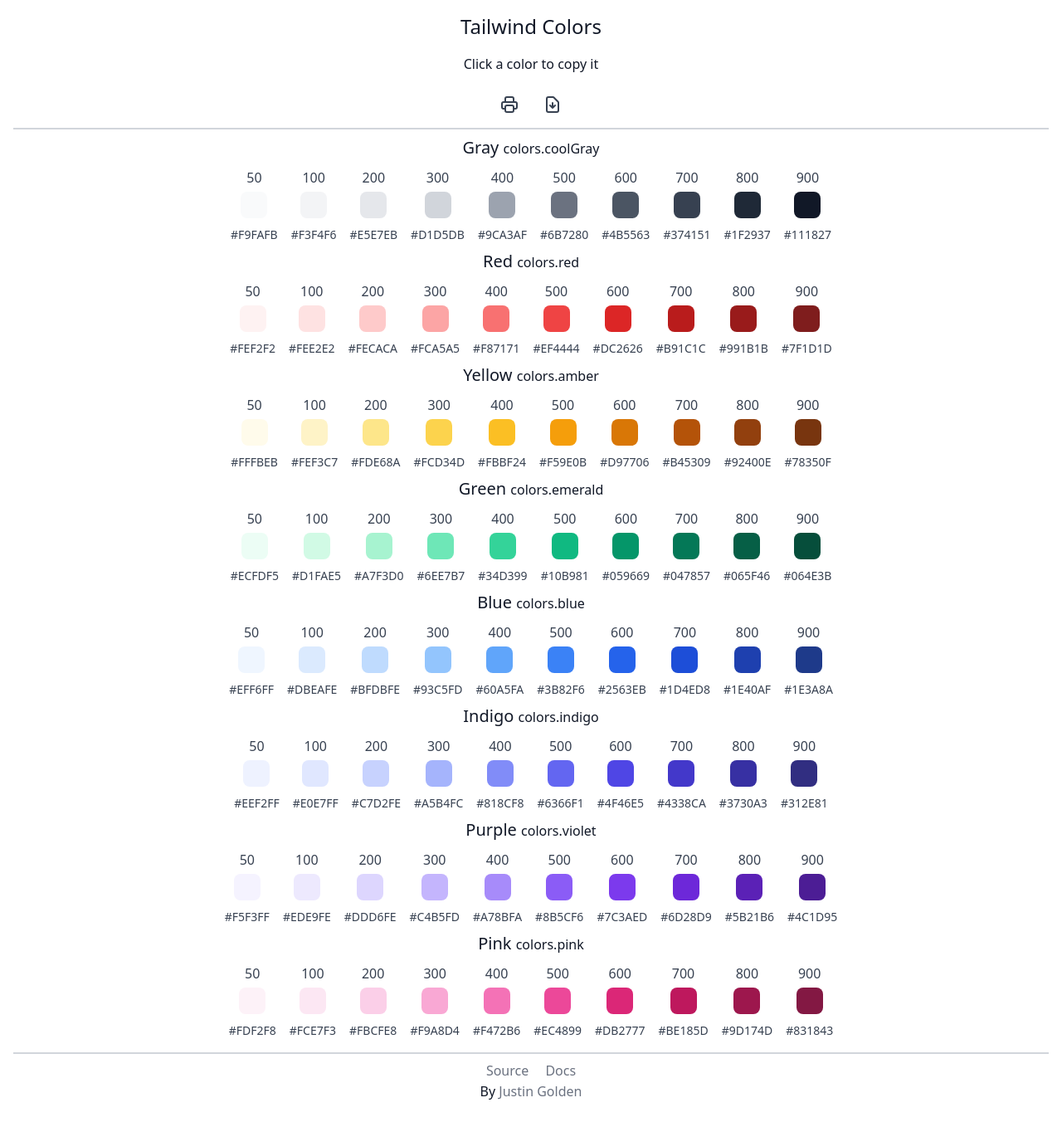
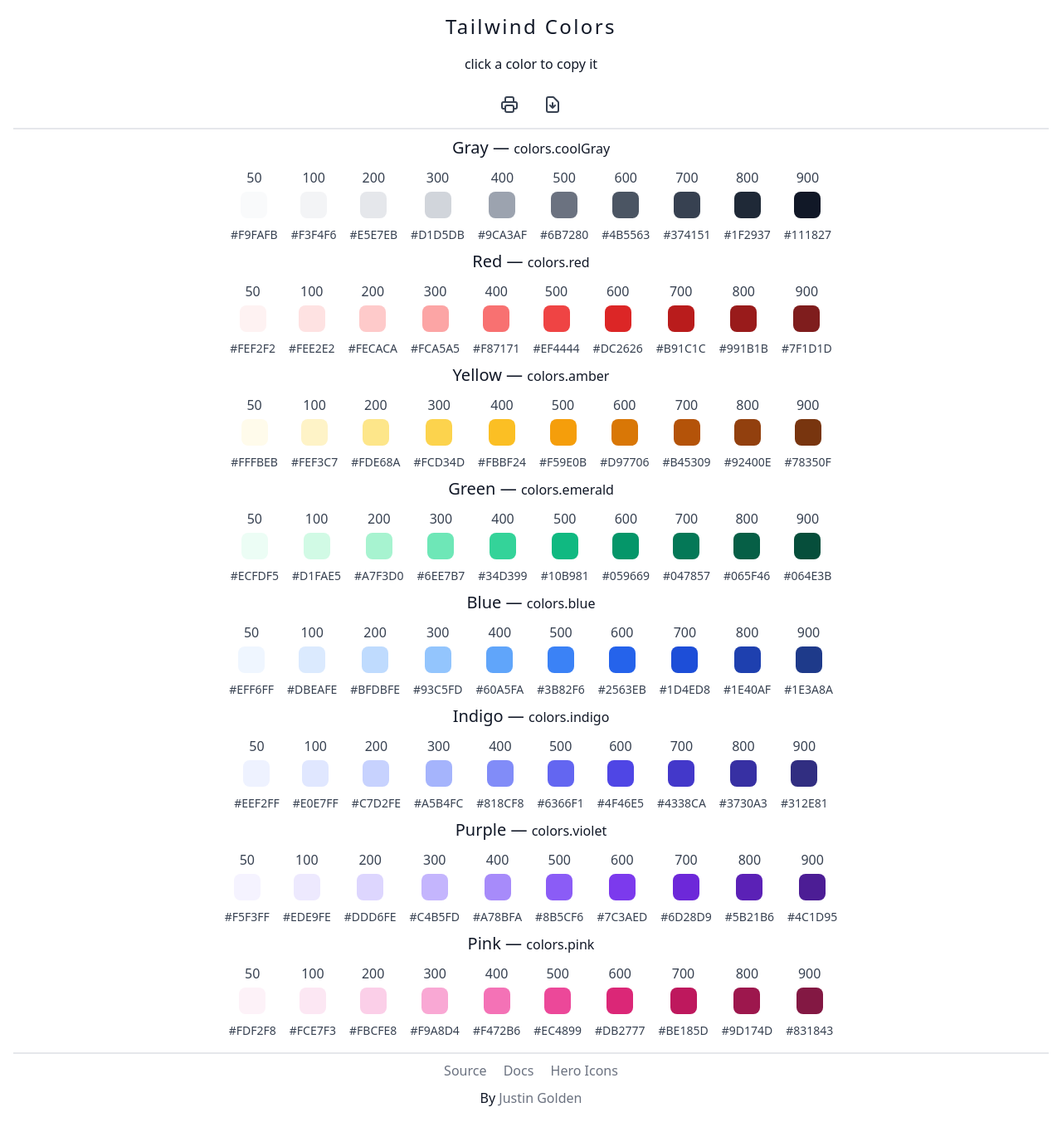
Before and after one commit to justingolden21/tailwind-colors, a website: page docs/index.html in a window 1280 px wide. Shown: the whole page at 83% size. Drawn offline with Linux system fonts and the light colour scheme.

Commit message:
clean up ui and code

```diff
--- a/docs/index.html
+++ b/docs/index.html
@@ -7,18 +7,16 @@
 	<meta name="robots" content="index, follow">
 	<meta name="viewport" content="width=device-width, initial-scale=1">
 	<meta name="description" content="A quick reference to view, copy, and print TailwindCSS colors">
-	<meta name="keywords" content="">
-	<!-- <link rel="shortcut icon" href="img/icon.png"> -->
+	<meta name="keywords" content="tailwind css color palette">
 
 	<link rel="stylesheet" href="css/styles.css">
 	<script src="js/colors.js"></script>
 	<script src="js/scripts.js"></script>
 </head>
 <body class="text-center text-gray-900">
-	<section>
 	<header>
 		<h1>Tailwind Colors</h1>
-			<p class="my-4">Click a color to copy it</p>
+		<p class="my-4">click a color to copy it</p>
 		<button id="print-btn" title="Print">
 			<svg class="w-6 h-6" fill="none" stroke="currentColor" viewBox="0 0 24 24" xmlns="http://www.w3.org/2000/svg"><path stroke-linecap="round" stroke-linejoin="round" stroke-width="2" d="M17 17h2a2 2 0 002-2v-4a2 2 0 00-2-2H5a2 2 0 00-2 2v4a2 2 0 002 2h2m2 4h6a2 2 0 002-2v-4a2 2 0 00-2-2H9a2 2 0 00-2 2v4a2 2 0 002 2zm8-12V5a2 2 0 00-2-2H9a2 2 0 00-2 2v4h10z"></path></svg>
 		</button>
@@ -29,10 +27,10 @@
 	<div id="colors"></div>
 	<footer>
 		<a href="https://tailwindcss.com/docs/customizing-colors" target="_blank" class="mr-4">Source</a>
-			<a href="https://tailwindcss.com/docs" target="_blank">Docs</a>
-			<p>By <a href="https://justingolden.me/" target="_blank">Justin Golden</a></p>
+		<a href="https://tailwindcss.com/docs" target="_blank" class="mr-4">Docs</a>
+		<a href="https://heroicons.dev/" target="_blank">Hero Icons</a>
+		<p class="mt-2">By <a href="https://justingolden.me/" target="_blank">Justin Golden</a></p>
 	</footer>
 	<a id="download-link" class="hidden" href="poster/tailwind_colors.pdf" download="tailwind_colors.pdf"></a>
-	</section>
 </body>
 </html>
--- a/docs/js/scripts.js
+++ b/docs/js/scripts.js
@@ -1,13 +1,12 @@
 window.onload = ()=> {
 	let html = '';
 	for(let color in colors) {
-		html += `<h2>${color} <small>${colors[color].name}</small></h2><div class="shade">`;
+		html += `<h2>${color} &mdash; <small>${colors[color].name}</small></h2>`;
 		for(let key in colors[color]) {
 			if(key=='name') continue;
 			let hex = colors[color][key];
 			html += `<div class="color"><p class="number">${key}</p><div class="color-preview" style="background-color:${hex};" onclick="copyText('${hex}',${key},this)"></div><p class="hex">${hex}</p></div>`;
 		}
-		html += '</div>';
 	}
 	document.getElementById('colors').innerHTML = html;
 
@@ -15,7 +14,7 @@
 	document.getElementById('download-btn').onclick = ()=> document.getElementById('download-link').click();
 };
 
-function copyText(text,num,elm) {
+function copyText(text, num, elm) {
 	let input = document.createElement('input');
 	input.setAttribute('value', text);
 	document.body.appendChild(input);
@@ -28,6 +27,6 @@
 		<path stroke="#${num>300?'F9FAFB':'374151'}" fill="none" stroke-linecap="round" stroke-linejoin="round" stroke-width="4" d="M5 13l4 4L19 7"></path>
 		</svg>`;
 		elm.innerHTML = check;
-		setTimeout(()=> elm.innerHTML = '', 750);
+		setTimeout(()=>elm.innerHTML='', 750);
 	}
  }
--- a/src/styles.css
+++ b/src/styles.css
@@ -19,7 +19,7 @@
 	}
 
 	h1 {
-		@apply text-2xl font-light;
+		@apply text-2xl font-light tracking-widest;
 	}
 	h2 {
 		@apply text-xl font-light;
@@ -33,9 +33,6 @@
 }
 
 @layer components {
-	.shade {
-		display: block;
-	}
 	.color {
 		display: inline-block;
 		margin: 0.5rem;
@@ -47,16 +44,17 @@
 		margin: 0.25rem;
 		display: inline-block;
 		cursor: pointer;
+		transition: border-radius 0.25s;
 	}
 	.color-preview:hover {
-		@apply shadow-lg;
+		border-radius: 1rem;
 	}
 
 	.number {
 		@apply text-gray-700;
 	}
 	.hex {
-		@apply text-gray-700 text-sm;
+		@apply text-gray-700 text-xs;
 	}
 
 	button {
@@ -64,10 +62,10 @@
 	}
 
 	header {
-		@apply pb-2 mb-2 border-b-2 border-gray-300;
+		@apply pb-2 mb-2 border-b-2 border-gray-200;
 	}
 	footer {
-		@apply pt-2 mt-2 border-t-2 border-gray-300;
+		@apply pt-2 mt-2 border-t-2 border-gray-200;
 	}
 
 }
@@ -89,6 +87,9 @@
 }
 
 @media (min-width: 768px) { /* md */
+	.hex {
+		@apply text-sm;
+	}
 }
 
 @media (min-width: 1024px) { /* lg */
--- a/todo.txt
+++ b/todo.txt
@@ -3,3 +3,4 @@
 add share buttons
 add icon
 make it a PWA
+night btn to toggle black bg body
```
Also changed, not shown: docs/css/styles.css, 1 other file. Lines whose indentation alone changed are shown as unchanged.
